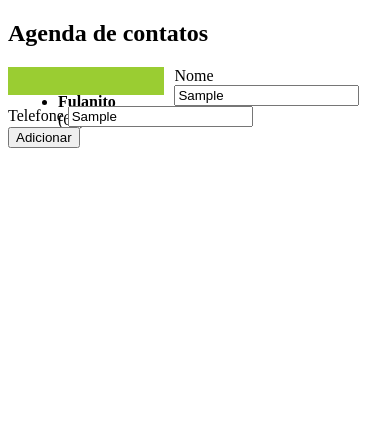
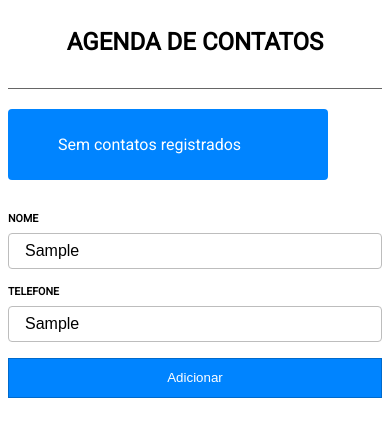
Before and after one commit to ufgup/frontend-ufg, a website built with webpack: page www/index.html in a window 390 px wide. Both pictures are taken after typing "Sample", "Sample" into the empty fields and a click on the button "Adicionar". Built offline with nearby package versions, Linux system fonts and the light colour scheme.

Commit message:
More MVC

```diff
--- a/package.json
+++ b/package.json
@@ -9,6 +9,10 @@
         "start": "./node_modules/.bin/webpack-dev-server -d --watch --hot"
     },
     "devDependencies": {
+        "css-loader": "^0.28.7",
+        "node-sass": "^4.7.2",
+        "sass-loader": "^6.0.6",
+        "style-loader": "^0.19.0",
         "ts-loader": "^3.2.0",
         "typescript": "^2.6.2",
         "webpack": "^3.9.1",
--- a/src/controller/ContactListController.ts
+++ b/src/controller/ContactListController.ts
@@ -1,12 +1,17 @@
-import { ContactList } from './../model/ContactList';
+import { ContactManager } from '../model/ContactManager';
 import { ContactListView } from "../view/ContractListView";
 
 
 export class ContactListController {
-    private readonly _view = new ContactListView();
-    private _model = new ContactList();
+    private readonly _view = new ContactListView(this);
+    private readonly _manager = new ContactManager();
 
     initialize() {
-        this._view.showContacts(this._model);
+        this._view.showContacts(this._manager.contacts);
+    }
+
+    addContact(name: string, phone: string) {
+        this._manager.addContact(name, phone);
+        this._view.showContacts(this._manager.contacts);
     }
 }
--- /dev/null
+++ b/src/model/Contact.ts
@@ -0,0 +1,7 @@
+export class Contact {
+    constructor(
+        public name: string = "",
+        public phone: string = "") {
+
+    }
+}
--- a/src/model/ContactList.ts
+++ b/src/model/ContactList.ts
@@ -1,4 +1,21 @@
+import { Contact } from './Contact';
 
 export class ContactList {
+    readonly contacts = Array<Contact>();
 
+    get isEmpty() {
+        return this.contacts.length == 0;
+    }
+
+    add(contact: Contact) {
+        this.contacts.push(contact);
+    }
+
+    remove(contact: Contact) {
+        const index = this.contacts.indexOf(contact);
+
+        if (index >= 0) {
+            this.contacts.splice(index, 1);
+        }
+    }
 }
--- /dev/null
+++ b/src/model/ContactListStore.ts
@@ -0,0 +1,27 @@
+import { ContactList } from './ContactList';
+import { Contact } from './Contact';
+
+export class ContactListStore {
+    private readonly key = "contacts";
+
+    store(contacts: ContactList) {
+        localStorage.setItem(this.key, JSON.stringify(contacts));
+    }
+
+    restore() {
+        const storedContactsValue = localStorage.getItem(this.key);
+
+        if (!storedContactsValue) {
+            return new ContactList();
+        }
+
+        const storedContacts: ContactList = JSON.parse(storedContactsValue);
+        const list = new ContactList();
+
+        for (const contact of storedContacts.contacts) {
+            list.add(new Contact(contact.name, contact.phone));
+        }
+
+        return list;
+    }
+}
--- /dev/null
+++ b/src/model/ContactManager.ts
@@ -0,0 +1,18 @@
+import { ContactListStore } from './ContactListStore';
+import { Contact } from './Contact';
+
+export class ContactManager {
+    private _store = new ContactListStore();
+    private _contacts = this._store.restore();
+
+    get contacts() {
+        return this._contacts;
+    }
+
+    addContact(name: string, phone: string) {
+        const contact = new Contact(name, phone);
+
+        this._contacts.add(contact);
+        console.log("Added contact", contact);
+    }
+}
--- /dev/null
+++ b/src/view/ContractListView.scss
@@ -0,0 +1,99 @@
+@import url('https://fonts.googleapis.com/css?family=Roboto');
+.contact-list {
+    display: flex;
+    flex-flow: row wrap;
+    font-family: 'Roboto', sans-serif;
+    $borderColor: #666;
+    &>h1 {
+        width: 100%;
+        text-transform: uppercase;
+        font-size: 24pt;
+        padding-bottom: 2rem;
+        border-bottom: solid 1px $borderColor;
+    }
+    .contact-left-panel {
+        align-self: stretch;
+        background-color: #0084ff;
+        border: none;
+        border-radius: 4px;
+        display: block;
+        width: 300px;
+        padding: 10px;
+        margin-right: 10px;
+        &>ul {
+            &>li {
+                list-style: none;
+                color: white;
+                .name {
+                    display: block;
+                    font-weight: bold;
+                    text-transform: uppercase;
+                    margin-bottom: 5px;
+                }
+                .phone {
+                    color: darken(white, 20%);
+                    padding-left: 1rem;
+                }
+            }
+        }
+    }
+    .contact-right-panel {
+        justify-self: stretch;
+        flex-grow: 1;
+        form {
+            display: flex;
+            flex-direction: column;
+            justify-content: flex-start;
+            align-content: stretch;
+            .form-field {
+                margin-bottom: 1rem;
+                display: flex;
+                flex-direction: column;
+                &>label {
+                    display: block;
+                    font-size: 8pt;
+                    font-weight: bold;
+                    text-transform: uppercase;
+                    margin-bottom: 8px;
+                }
+                &>input {
+                    height: 2rem;
+                    border-radius: 4px;
+                    border: solid 1px darken(#d6d6d6, 10%);
+                    padding-left: 1rem;
+                    font-size: 12pt;
+                }
+            }
+            .form-field:last-child {
+                margin-bottom: 0;
+            }
+            button {
+                $bgColor: #0084ff;
+                height: 40px;
+                background-color: $bgColor;
+                color: white;
+                border: solid 1px darken($bgColor, 10%);
+                flex-grow: 0;
+                &:hover {
+                    background-color: lighten($bgColor, 10%);
+                }
+                &:active {
+                    background-color: darken($bgColor, 20%);
+                }
+            }
+        }
+    }
+}
+
+@media screen and (max-width: 522px) {
+    .contact-list {
+        &>h1 {
+            font-size: 18pt;
+            text-align: center;
+        }
+        &>.contact-left-panel {
+            margin-right: 0;
+            margin-bottom: 2rem;
+        }
+    }
+}
--- a/src/view/ContractListView.ts
+++ b/src/view/ContractListView.ts
@@ -1,4 +1,6 @@
-import { ContactList } from './../model/ContactList';
+import "./ContractListView.scss";
+import { ContactList } from '../model/ContactList';
+import { ContactListController } from '../controller/ContactListController';
 
 function elementOf<T extends Element>(id: string) {
     return <T>document.querySelector(id);
@@ -8,14 +10,50 @@ export class ContactListView {
     private readonly _contactList =
         elementOf<HTMLUListElement>("#contactList");
 
-    private readonly _contactListTemplate =
-        elementOf<HTMLUListElement>("#contactListTemplate");
+    private readonly _contactItemTemplate =
+        elementOf<Element>("#contactItemTemplate");
 
-    constructor() {
+    private readonly _nameInput =
+        elementOf<HTMLInputElement>("#name");
 
+    private readonly _phoneInput =
+        elementOf<HTMLInputElement>("#phone");
+
+    private readonly _addButton =
+        elementOf<HTMLButtonElement>("#addButton");
+
+    constructor(private readonly _controller: ContactListController) {
+        this._contactItemTemplate.remove();
+        this._addButton.addEventListener("click", () => this.onAddButtonClick());
     }
 
     showContacts(contacts: ContactList) {
+        if (contacts.isEmpty) {
+            this.showNoItems();
+            return;
+        }
+    }
 
+    showNoItems() {
+        this.clearItems();
+
+        const item = document.createElement("li");
+
+        item.textContent = "Sem contatos registrados";
+        this._contactList.appendChild(item);
+    }
+
+    clearItems() {
+        while (this._contactList.children.length) {
+            const child = this._contactList.children.item(0);
+            this._contactList.removeChild(child);
+        }
+    }
+
+    private onAddButtonClick() {
+        const name = this._nameInput.value;
+        const phone = this._phoneInput.value;
+
+        this._controller.addContact(name, phone);
     }
 }
--- a/webpack.config.js
+++ b/webpack.config.js
@@ -5,10 +5,10 @@ module.exports = {
         sample1: "./src/index.ts"
     },
     module: {
-        rules: [{
-            test: /\.tsx?$/,
-            loader: "ts-loader"
-        }]
+        rules: [
+            { test: /\.tsx?$/, loaders: ["ts-loader"] },
+            { test: /\.scss$/, loaders: ['style-loader', 'css-loader', 'sass-loader'] }
+        ]
     },
     resolve: {
         extensions: [".ts", ".tsx", ".jsx", ".js"]
--- a/www/index.html
+++ b/www/index.html
@@ -5,38 +5,29 @@
     <meta charset="UTF-8">
     <meta name="viewport" content="width=device-width, initial-scale=1.0">
     <meta http-equiv="X-UA-Compatible" content="ie=edge">
-    <title>Document</title>
-    <style>
-        .contact-left-panel {
-            background-color: yellowgreen;
-            display: block;
-            height: 1vh;
-            float: left;
-            padding: 10px;
-            margin-right: 10px;
-        }
-    </style>
+    <title>Lista de contatos</title>
 </head>
 
 <body>
     <section class="contact-list">
         <h1>Agenda de contatos</h1>
+
         <section class="contact-left-panel">
             <ul id="contactList">
                 <li id="contactItemTemplate">
-                    <p>
-                        <strong>Fulanito</strong><br/> (62) 1111-1111
-                    </p>
+                    <strong class="name">Fulanito</strong>
+                    <span class="phone">(62) 1111-1111</span>
                 </li>
             </ul>
         </section>
+
         <section class="contact-right-panel">
             <form>
-                <div>
+                <div class="form-field">
                     <label for="name">Nome</label>
                     <input type="text" id="name">
                 </div>
-                <div>
+                <div class="form-field">
                     <label for="phone">Telefone</label>
                     <input type="text" id="phone">
                 </div>
```
Also changed, not shown: 1 other file.
